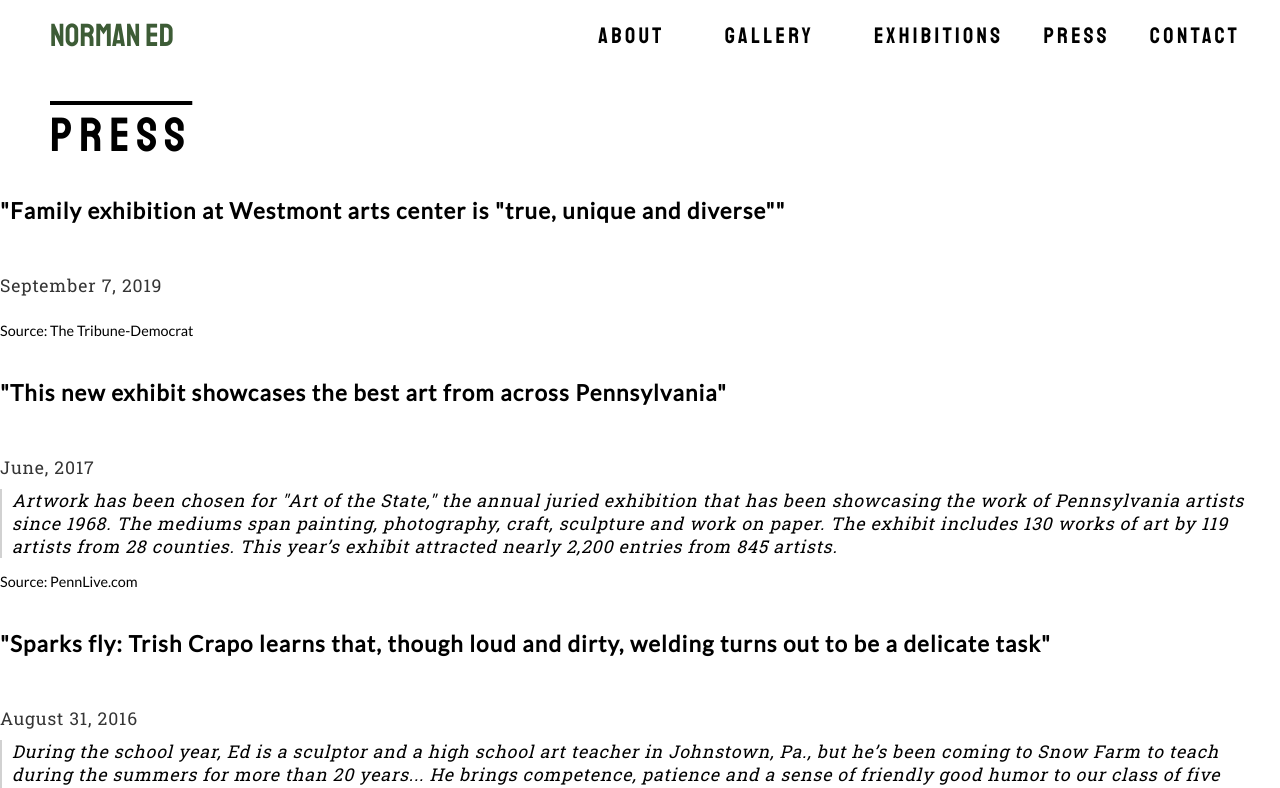
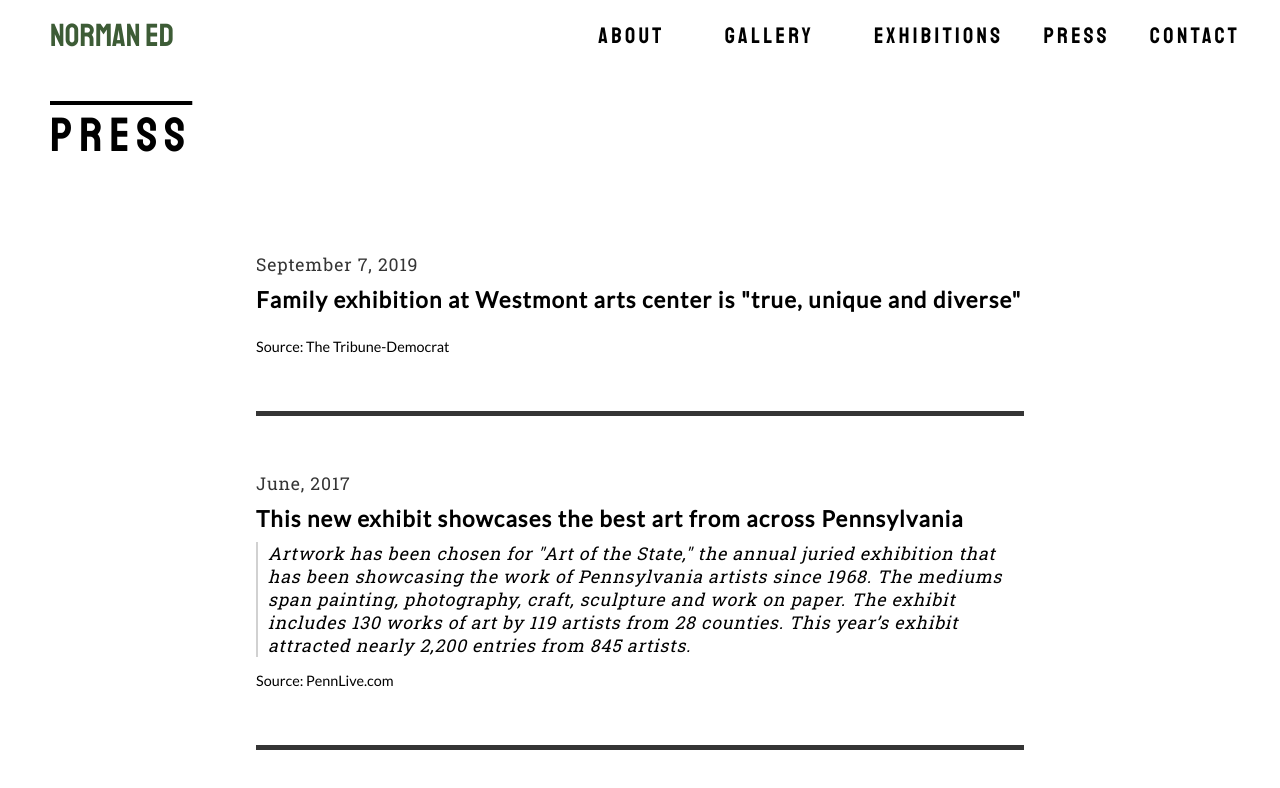
Before and after one commit to jenna-m/norman-ed, a React (Create React App) app in the folder client/: page /press in a window 1280 px wide. Shown: the top 788 px of the page. Built offline with nearby package versions, Linux system fonts and the light colour scheme.

Commit message:
Update press.js

```diff
--- a/client/src/components/pages/press.js
+++ b/client/src/components/pages/press.js
@@ -5,11 +5,13 @@ class Press extends React.Component {
     render() {
         let articles = pressArticles.map(item => {
             return (
-                <div>
-                    <li className="press-title"><a href={item.url} target="new">"{item.title}"</a></li>
-                    <li className="press-date">{item.date}</li>
-                    <li className="press-excerpt">{item.excerpt}</li>
-                    <li className="press-source">Source: {item.source}</li>
+                <div className="press-card">
+                    <ul>
+                        <li className="press-date">{item.date}</li>
+                        <li className="press-title"><a href={item.url} target="new">{item.title}</a></li>
+                        <li className="press-excerpt">{item.excerpt}</li>
+                        <li className="press-source">Source: <a href={item.url} target="new">{item.source}</a></li>
+                    </ul>
                 </div>
             )
         })
@@ -18,10 +20,8 @@ class Press extends React.Component {
                 <div className="container">
                     <h1>Press</h1>
                 </div>
-                <div className="press-list">
-                    <ul>
-                        { articles }
-                    </ul>
+                <div className="press-container">
+                    { articles }
                 </div>
             </div>
         );
```
